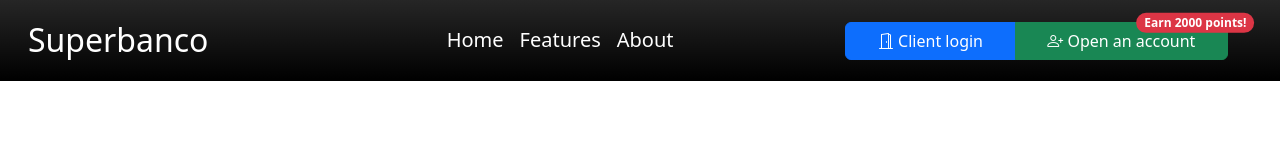
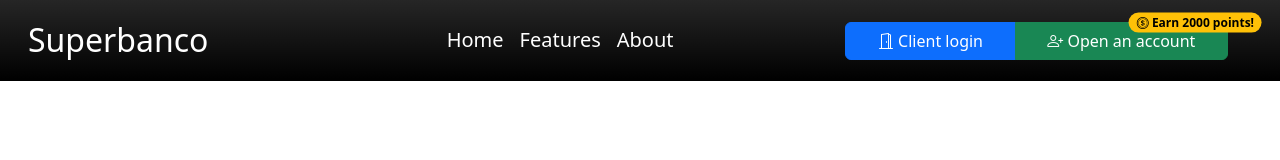
Before and after one commit to ImNickDDMe/superbanco, a plain HTML site: page index.html in a window 1280 px wide. Drawn offline with nearby package versions, Linux system fonts and the light colour scheme.

Commit message:
Minor Changes in Badge

```diff
--- a/index.html
+++ b/index.html
@@ -56,8 +56,9 @@
             <i class="bi bi-person-plus"></i>
             Open an account
             <span
-              class="position-absolute translate-middle top-0 start-90 badge rounded-pill bg-danger"
+              class="position-absolute translate-middle top-0 start-90 badge rounded-pill text-bg-warning"
             >
+              <i class="bi bi-coin"></i>
               Earn 2000 points!
             </span>
           </a>
```
